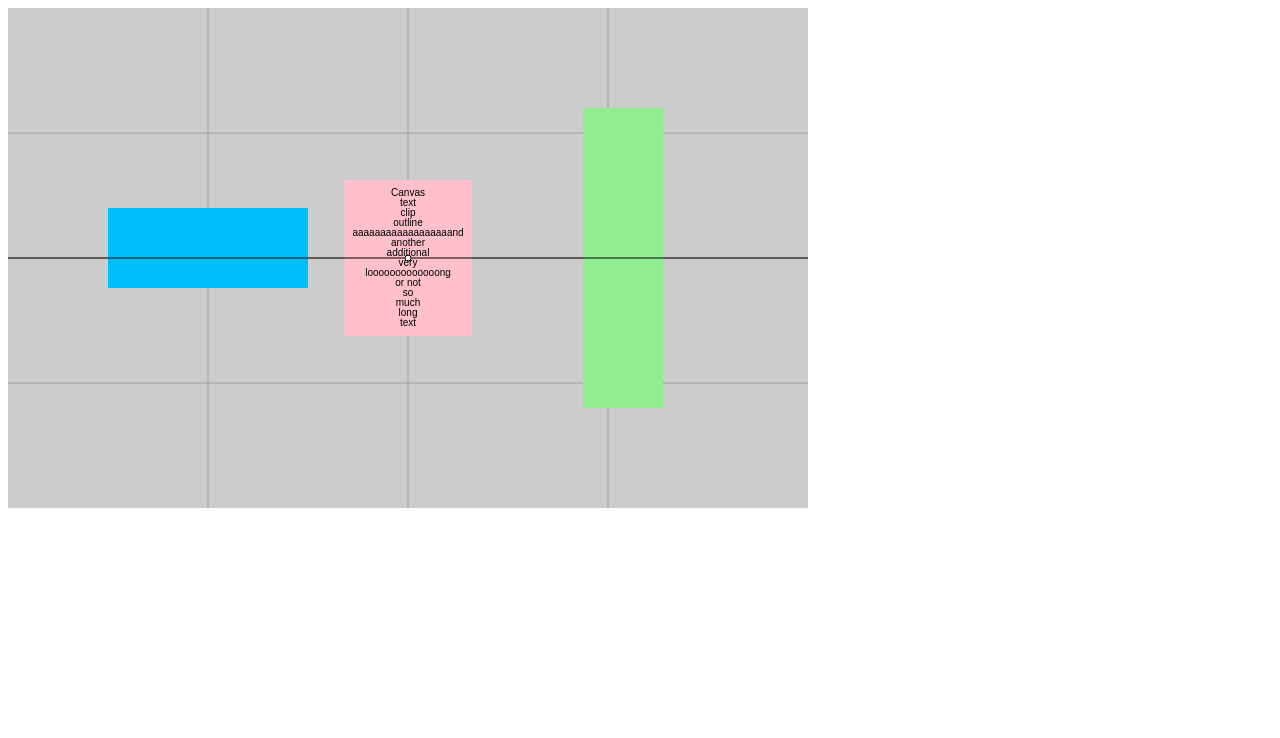
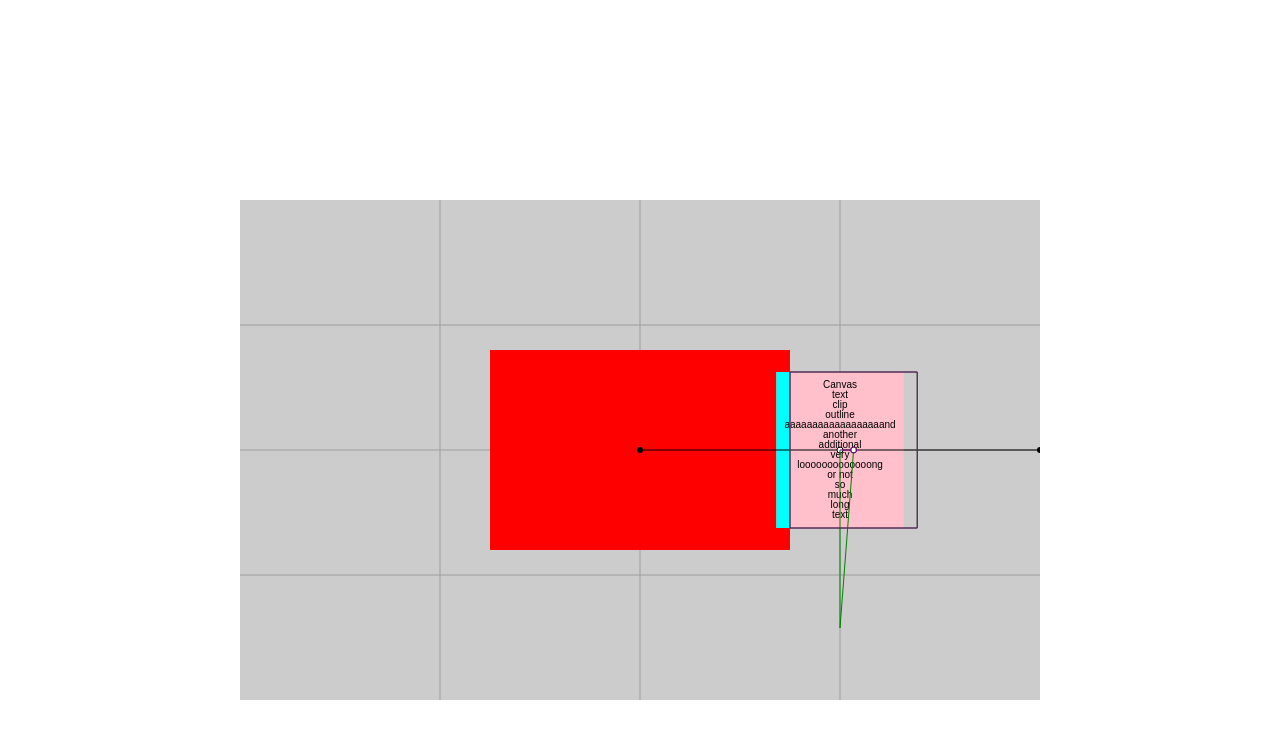
Before and after one commit to i-demidov-parc/canvas_text_clip_outline, a plain HTML site: page index.html in a window 1280 px wide. Drawn offline with Linux system fonts and the light colour scheme.

Commit message:
Реализовал проекцию смещения подписи.

```diff
--- a/index.html
+++ b/index.html
@@ -5,6 +5,12 @@
         <title>Canvas text clip outline</title>
 
         <script type="text/javascript" src="script3.js"></script>
+        <style>
+            canvas {
+                display: block;
+                margin: 200px auto;
+            }
+        </style>
     </head>
     <body>
         <canvas width="800" height="500" id="canvas"></canvas>
--- a/script3.js
+++ b/script3.js
@@ -63,7 +63,7 @@ window.onload = function () {
     };
 
     function draw (px, py) {
-        var x1 = 0;
+        var x1 = canvas.width / 2;
         var y1 = canvas.height / 2;
         var x2 = px === undefined ? canvas.width : px;
         var y2 = py === undefined ? canvas.height / 2 : py;
@@ -168,12 +168,12 @@ window.onload = function () {
 
     function getRestrictedRects () {
         return [{
-            x: 100,
-            y: 200,
-            w: 200,
-            h: 80,
+            x: 250,
+            y: 150,
+            w: 300,
+            h: 200,
             c: 'deepskyblue'
-        }, {
+        }/* , {
             x: 575,
             y: 100,
             w: 80,
@@ -327,7 +327,103 @@ window.onload = function () {
             iRect = getRectsIntersectionArea(rRect, oRect);
 
             if (iRect) {
-                // console.log('setOutlineRectsOffset2', iRect);
+                var isPoitiveY = points.y1 <= points.y2;
+                var isPoitiveX = points.x1 <= points.x2;
+                var intersection;
+                var pxc, pyc;
+                var oxc, oyc;
+                var xOffset = isPoitiveX ?
+                              iRect.w + Math.max(rRect.x + rRect.w - oRect.x - oRect.w, 0) :
+                              -iRect.w - Math.max(oRect.x - rRect.x, 0);
+                var yOffset = isPoitiveY ?
+                              iRect.h + Math.max(rRect.y + rRect.h - oRect.y - oRect.h, 0):
+                              -iRect.h - Math.max(oRect.y - rRect.y, 0);
+
+                ctx.fillStyle = '#fff';
+
+                ctx.beginPath();
+                ctx.strokeStyle = 'green';
+
+                ctx.moveTo(points.xc, points.yc);
+                ctx.lineTo(points.xc, points.yc + yOffset);
+
+                intersection = getLinesIntersection({
+                    x: points.x1,
+                    y: points.y1,
+                }, {
+                    x: points.x2,
+                    y: points.y2,
+                }, {
+                    x: points.xc,
+                    y: points.yc + yOffset,
+                }, {
+                    x: canvas.width,
+                    y: points.yc + yOffset,
+                });
+
+                if (intersection) {
+                    pxc = intersection.x;
+                    pyc = intersection.y;
+                } else {
+                    pxc = points.xc + xOffset;
+                    pyc = points.yc;
+                }
+
+                oxc = pxc - points.xc;
+                oyc = pyc - points.yc;
+
+                ctx.lineTo(pxc, pyc);
+                ctx.arc(pxc, pyc, 3, 0, Math.PI * 2);
+                ctx.rect(oRect.x + oxc, oRect.y + oyc, oRect.w, oRect.h);
+
+                ctx.stroke();
+
+                ctx.beginPath();
+
+                ctx.arc(pxc, pyc, 2, 0, Math.PI * 2);
+                ctx.fill();
+
+                ctx.beginPath();
+                ctx.strokeStyle = 'purple';
+
+                ctx.moveTo(points.xc, points.yc);
+                ctx.lineTo(points.xc + xOffset, points.yc);
+
+                intersection = getLinesIntersection({
+                    x: points.x1,
+                    y: points.y1,
+                }, {
+                    x: points.x2,
+                    y: points.y2,
+                }, {
+                    x: points.xc + xOffset,
+                    y: points.yc,
+                }, {
+                    x: points.xc + xOffset,
+                    y: canvas.height,
+                });
+
+                if (intersection) {
+                    pxc = intersection.x;
+                    pyc = intersection.y;
+                } else {
+                    pxc = points.xc + xOffset;
+                    pyc = points.yc + iRect.h;
+                }
+
+                oxc = pxc - points.xc;
+                oyc = pyc - points.yc;
+
+                ctx.lineTo(pxc, pyc);
+                ctx.arc(pxc, pyc, 3, 0, Math.PI * 2);
+                ctx.rect(oRect.x + oxc, oRect.y + oyc, oRect.w, oRect.h);
+
+                ctx.stroke();
+
+                ctx.beginPath();
+
+                ctx.arc(pxc, pyc, 2, 0, Math.PI * 2);
+                ctx.fill();
             }
         }
     }
@@ -381,12 +477,21 @@ window.onload = function () {
         }
     }
 
-    function drawLine (points, outlineRects) {
+    function drawLine (points) {
         ctx.beginPath();
         ctx.moveTo(points.x1, points.y1);
         ctx.strokeStyle = '#000';
         ctx.lineTo(points.x2, points.y2);
         ctx.stroke();
+
+        ctx.beginPath();
+        ctx.fillStyle = '#000';
+        ctx.arc(points.x1, points.y1, 3, 0, Math.PI * 2);
+        ctx.fill();
+
+        ctx.beginPath();
+        ctx.arc(points.x2, points.y2, 3, 0, Math.PI * 2);
+        ctx.fill();
     }
 
     function drawOutline (outlineRects, restrictedRects) {
```
